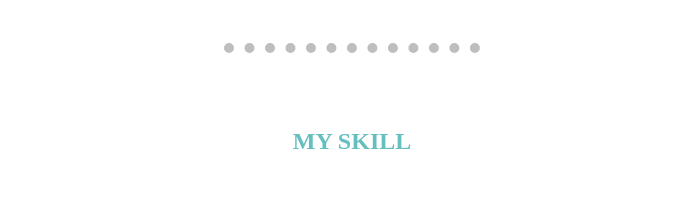
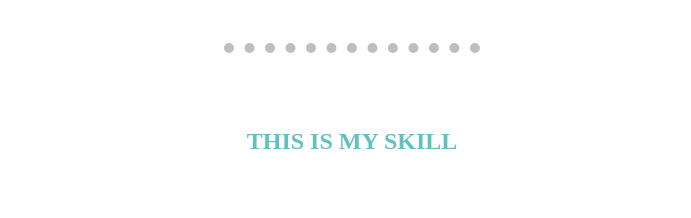
Before and after one commit to Hieu0308/project-web, a plain HTML site: page index.html in a window 1280 px wide. Shown: the part 1280-1498 px from the top of the page, without its empty margins (288-979 px from the left). Drawn offline with Linux system fonts and the light colour scheme.

Commit message:
undate index.html

```diff
--- a/index.html
+++ b/index.html
@@ -23,7 +23,7 @@
         </div>
         <hr>
         <div class="skill">
-            <h2>MY SKILL</h2>
+            <h2>THIS IS MY SKILL </h2>
             <div class="skill-row">
                 <img class="computer-img" src="image/computer.png" alt="computer img">
                 <h3>Design and Development </h3>
```
